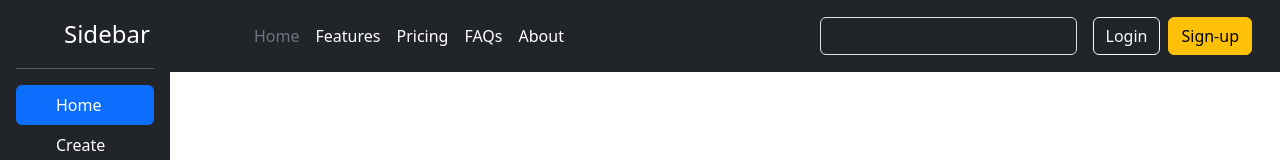
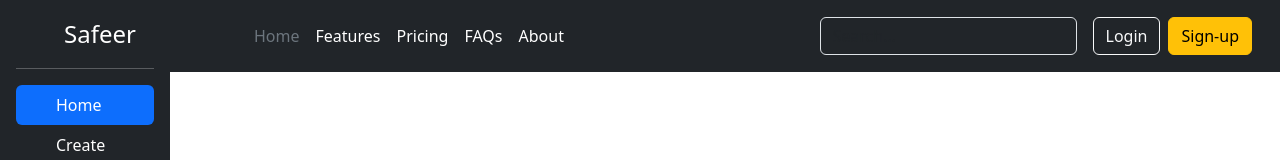
Before and after one commit to safeer997/Social-Media, a React (Vite) app in the folder social-media-v1/: page / in a window 1280 px wide. Shown: the top 160 px of the page. Built offline with nearby package versions, Linux system fonts and the light colour scheme.

Commit message:
sidebar name changed

```diff
--- a/social-media-v1/src/components/Sidebar.jsx
+++ b/social-media-v1/src/components/Sidebar.jsx
@@ -11,7 +11,7 @@ const Sidebar = ({ selectedTab, setSelectedTab }) => {
         <svg className="bi pe-none me-2" width="40" height="32">
           <use xlinkHref="#bootstrap"></use>
         </svg>
-        <span className="fs-4">Sidebar</span>
+        <span className="fs-4">Safeer</span>
       </a>
       <hr />
       <ul className="nav nav-pills flex-column mb-auto">
```
